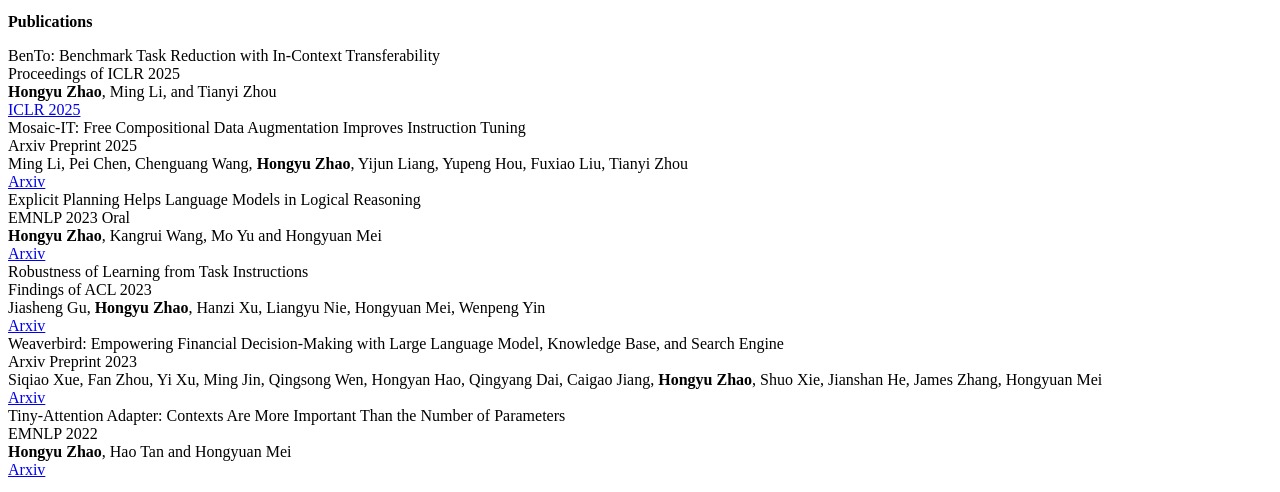
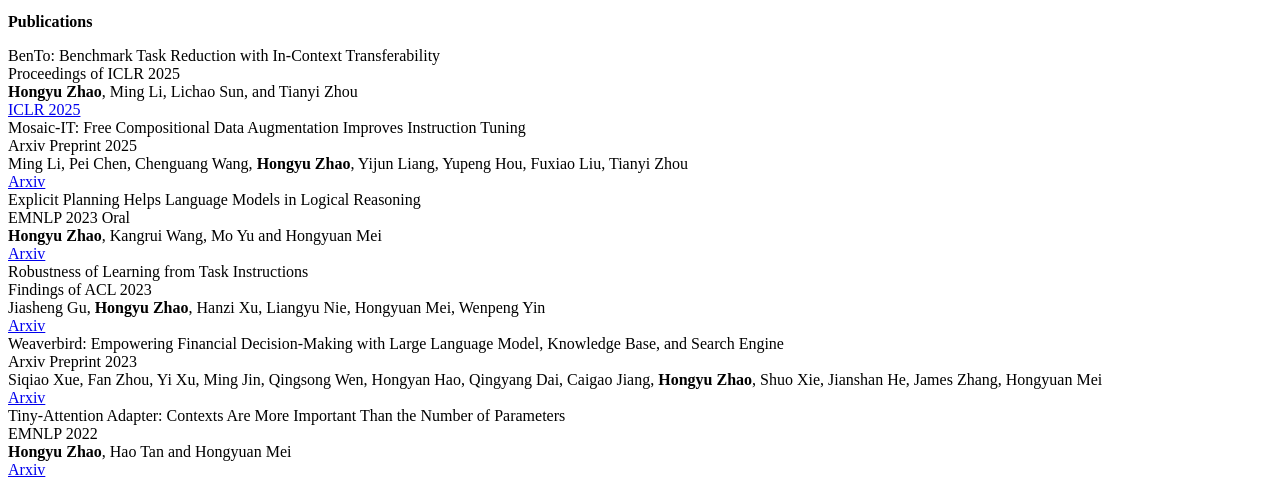
Before and after one commit to cindermond/cindermond.github.io, a plain HTML site: page index.html in a window 1280 px wide. Shown: the part 306-798 px from the top of the page. Drawn offline with Linux system fonts and the light colour scheme.

Commit message:
add author

```diff
--- a/index.html
+++ b/index.html
@@ -32,7 +32,7 @@ My research goal is to develop an NLP solution to Explainable AI. Ultimately I w
 <p>
 BenTo: Benchmark Task Reduction with In-Context Transferability <br>
 Proceedings of ICLR 2025 <br>
-<b>Hongyu Zhao</b>, Ming Li, and Tianyi Zhou <br>
+<b>Hongyu Zhao</b>, Ming Li, Lichao Sun, and Tianyi Zhou <br>
 <a href="https://arxiv.org/abs/2410.13804">ICLR 2025</a> <br>
 Mosaic-IT: Free Compositional Data Augmentation Improves Instruction Tuning <br>
 Arxiv Preprint 2025 <br>
```
Also changed, not shown: 1 other file.
